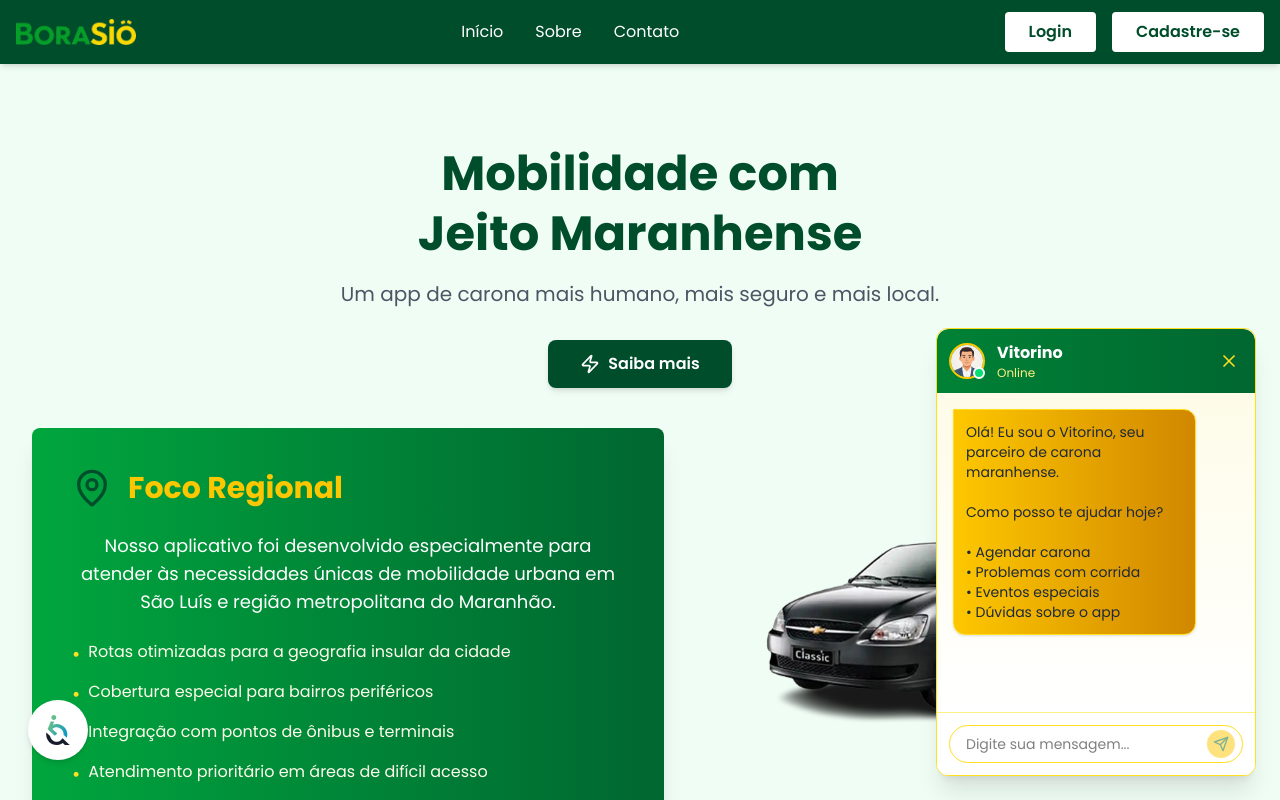
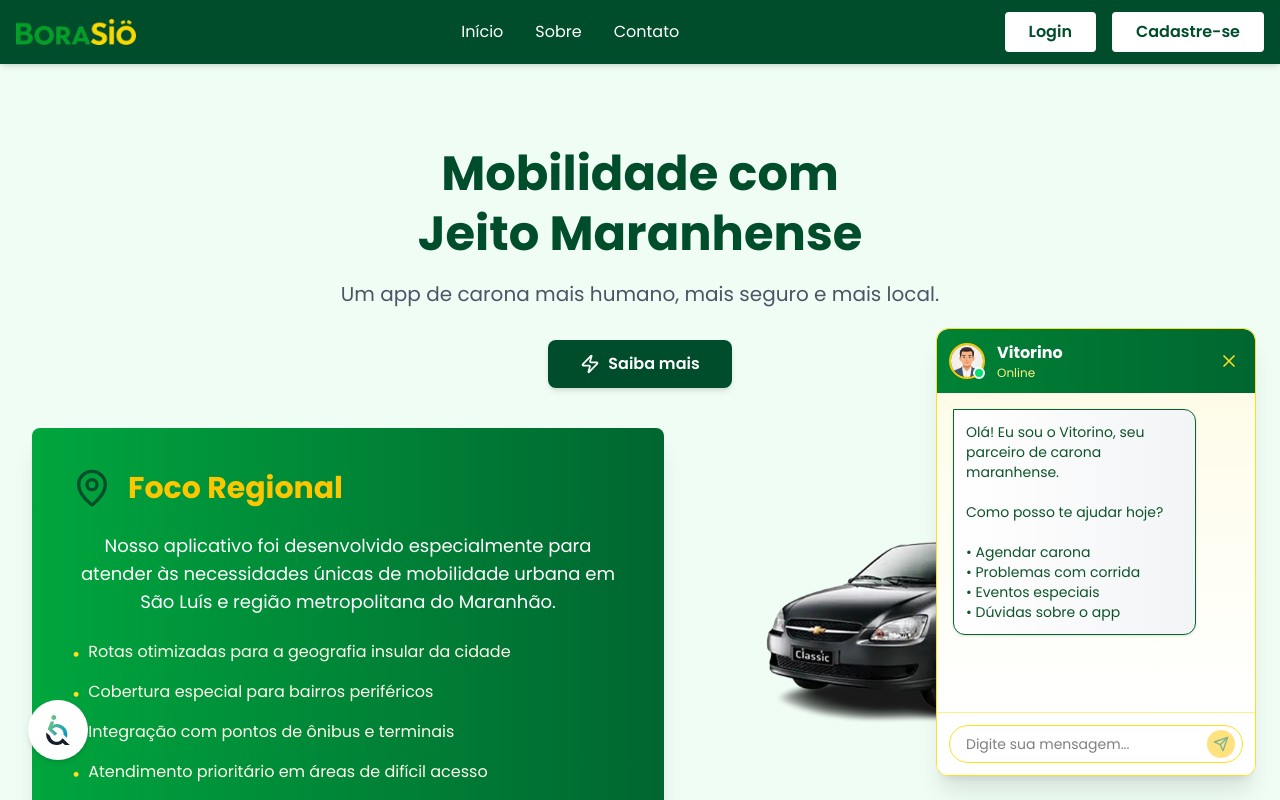
Before and after one commit to prof-freedson/pi-borasio, a Next.js app: page / in a window 1280 px wide. Both pictures are taken after a click on the button "Abrir chat de atendimento". Shown: the top 800 px of the page. Built offline with nearby package versions, Linux system fonts and the light colour scheme.

Commit message:
style(chat): ajustar cores do chat flutuante

```diff
--- a/src/app/components/ChatFlutuante.tsx
+++ b/src/app/components/ChatFlutuante.tsx
@@ -123,7 +123,7 @@ export default function CaronaChatWidget() {
                 key={i}
                 className={`whitespace-pre-line p-3 rounded-xl max-w-[85%] text-sm ${
                   msg.from === "vitorino"
-                    ? "bg-gradient-to-r from-yellow-400  to-yellow-600 text-gray-800 border border-yellow-300 rounded-tl-none shadow-sm"
+                    ? "bg-gradient-to-r from-white to-gray-100 text-green-900 border border-green-800 rounded-tl-none shadow-sm"
                     : "bg-gradient-to-r from-green-600 to-green-800 text-white self-end rounded-tr-none"
                 }`}
               >
@@ -131,7 +131,7 @@ export default function CaronaChatWidget() {
               </div>
             ))}
             {loading && (
-              <div className="whitespace-pre-line p-3 rounded-xl max-w-[85%] text-sm bg-gradient-to-r from-yellow-200 via-yellow-100 to-yellow-200 text-gray-800 border border-yellow-300 rounded-tl-none shadow-sm">
+              <div className="whitespace-pre-line p-3 rounded-xl max-w-[85%] text-sm bg-gradient-to-r from-gray-100  to-gray-300 text-green-900 border border-green-800 rounded-tl-none shadow-sm">
                 digitando…
               </div>
             )}
```
